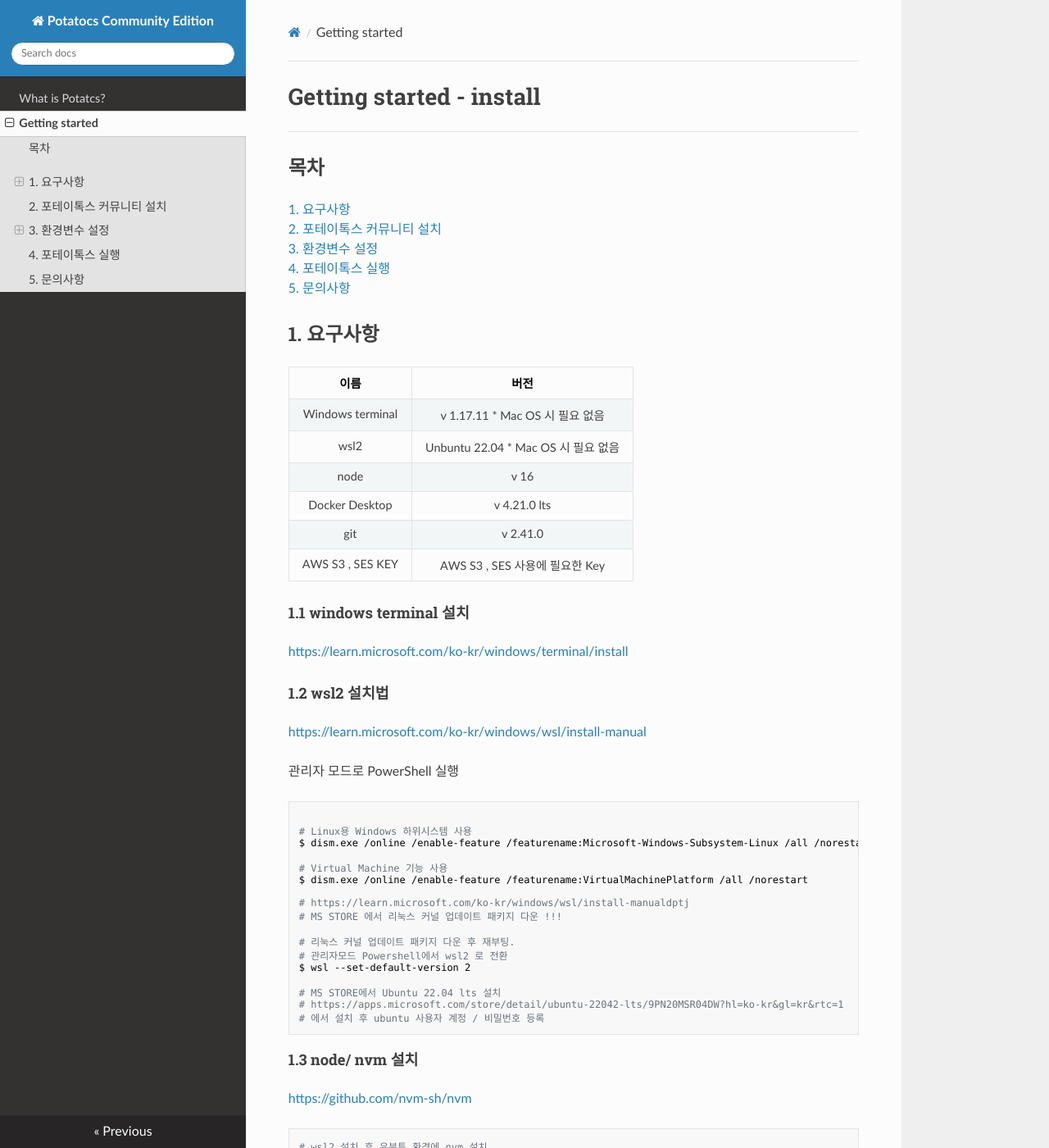
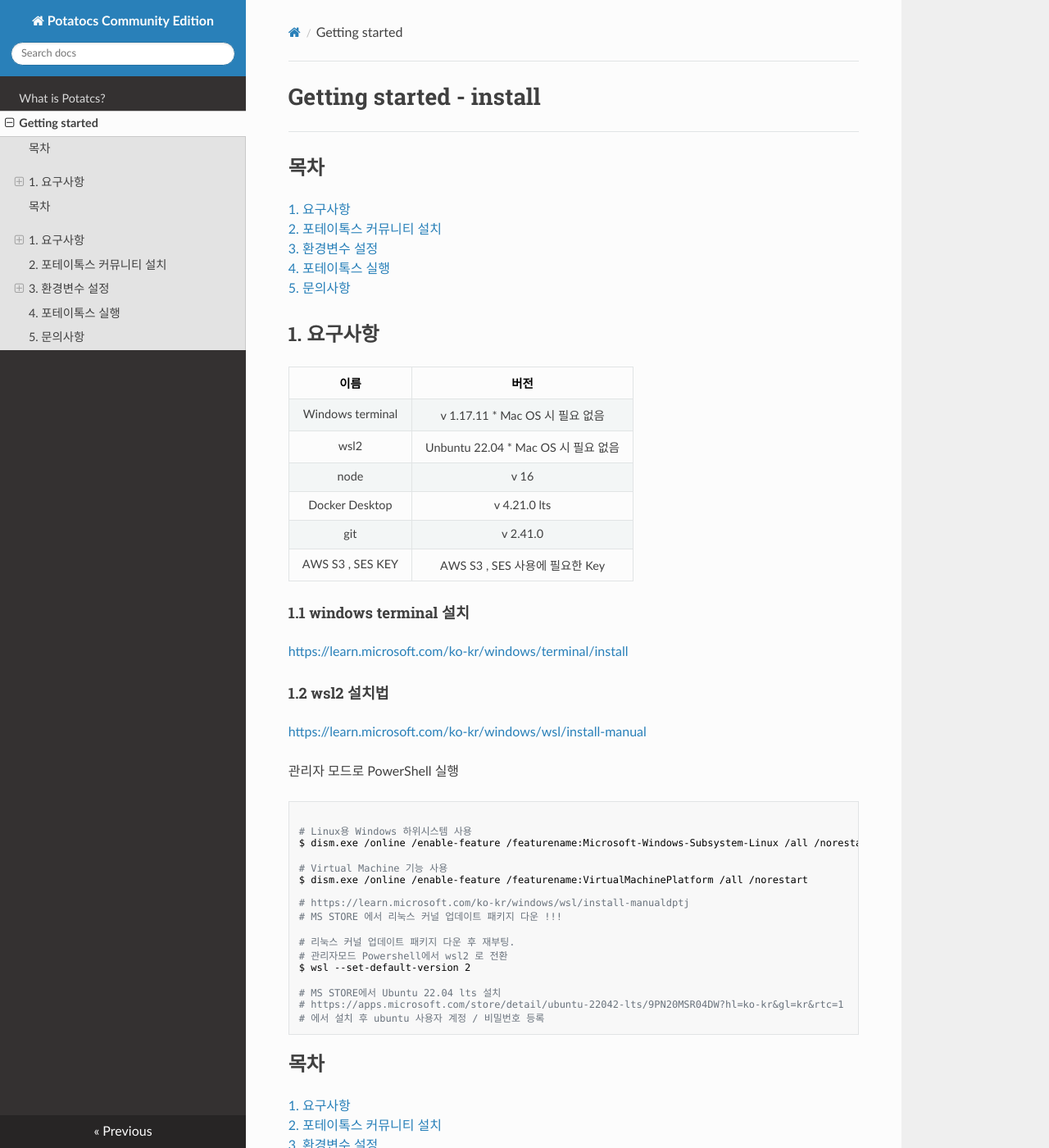
Before and after one commit to potatocs-ce/potatocs-ce-introduction, an MkDocs documentation site: the page built from docs/install.md, in a window 1280 px wide and 1400 px high. Shown: the whole window at 82% size. Built offline with MkDocs 1.6.1, drawn with Linux system fonts in a browser that asks for light colours; nearby versions of some CDN libraries.

Commit message:
Update Intro Documents contents

````diff
--- a/docs/install.md
+++ b/docs/install.md
@@ -1,6 +1,57 @@
 # Getting started - install
 
 ---
+
+## 목차
+
+[1. 요구사항](#1) <br>
+[2. 포테이톡스 커뮤니티 설치](#2) <br>
+[3. 환경변수 설정](#3) <br>
+[4. 포테이톡스 실행](#4) <br>
+[5. 문의사항](#5) <br>
+
+## <!-- -   `mkdocs new [dir-name]` - Create a new project. -->
+
+## 1. 요구사항
+
+|       이름       |                 버전                 |
+| :--------------: | :----------------------------------: |
+| Windows terminal |   v 1.17.11 \* Mac OS 시 필요 없음   |
+|       wsl2       | Unbuntu 22.04 \* Mac OS 시 필요 없음 |
+|       node       |                 v 16                 |
+|  Docker Desktop  |             v 4.21.0 lts             |
+|       git        |               v 2.41.0               |
+| AWS S3 , SES KEY |    AWS S3 , SES 사용에 필요한 Key    |
+
+#### 1.1 windows terminal 설치
+
+<https://learn.microsoft.com/ko-kr/windows/terminal/install>
+
+#### 1.2 wsl2 설치법
+
+<https://learn.microsoft.com/ko-kr/windows/wsl/install-manual>
+
+관리자 모드로 PowerShell 실행
+
+```sh
+
+# Linux용 Windows 하위시스템 사용
+$ dism.exe /online /enable-feature /featurename:Microsoft-Windows-Subsystem-Linux /all /norestart
+
+# Virtual Machine 기능 사용
+$ dism.exe /online /enable-feature /featurename:VirtualMachinePlatform /all /norestart
+
+# https://learn.microsoft.com/ko-kr/windows/wsl/install-manualdptj
+# MS STORE 에서 리눅스 커널 업데이트 패키지 다운 !!!
+
+# 리눅스 커널 업데이트 패키지 다운 후 재부팅.
+# 관리자모드 Powershell에서 wsl2 로 전환
+$ wsl --set-default-version 2
+
+# MS STORE에서 Ubuntu 22.04 lts 설치
+# https://apps.microsoft.com/store/detail/ubuntu-22042-lts/9PN20MSR04DW?hl=ko-kr&gl=kr&rtc=1
+# 에서 설치 후 ubuntu 사용자 계정 / 비밀번호 등록
+```
 
 ## 목차
 
````
